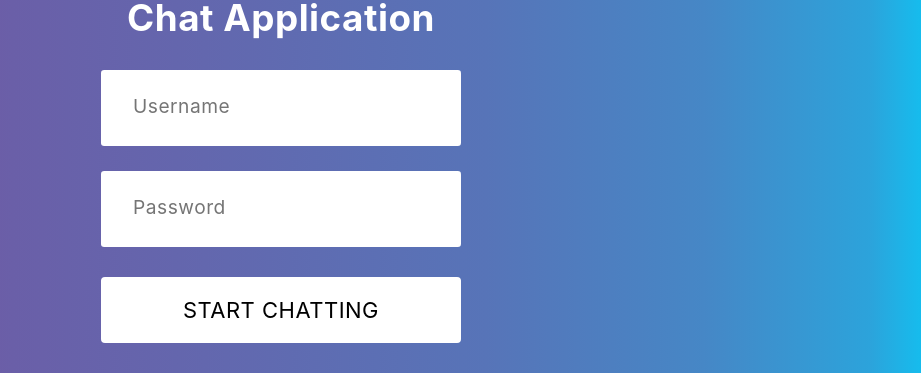
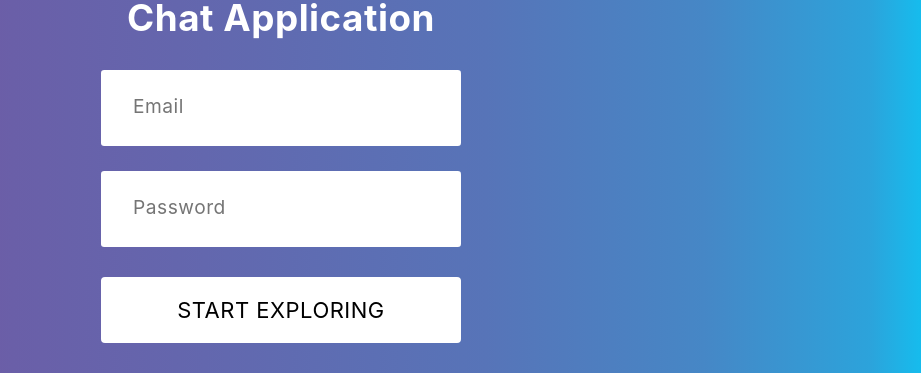
Before and after one commit to adrianhajdin/chat_application, a React (Create React App) app: page / in a window 1280 px wide. Shown: the part 229-602 px from the top of the page, without its empty margins (359-1280 px from the left). Built offline with nearby package versions, Linux system fonts and the light colour scheme.

Commit message:
Name Enhancement

```diff
--- a/src/components/LoginForm.jsx
+++ b/src/components/LoginForm.jsx
@@ -31,11 +31,11 @@ const Modal = () => {
       <div className="form">
         <h1 className="title">Chat Application</h1>
         <form onSubmit={handleSubmit}>
-          <input type="text" value={username} onChange={(e) => setUsername(e.target.value)} className="input" placeholder="Username" required />
+          <input type="text" value={username} onChange={(e) => setUsername(e.target.value)} className="input" placeholder="Email" required />
           <input type="password" value={password} onChange={(e) => setPassword(e.target.value)} className="input" placeholder="Password" required />
           <div align="center">
             <button type="submit" className="button">
-              <span>Start chatting</span>
+              <span>Start exploring</span>
             </button>
           </div>
         </form>
```
